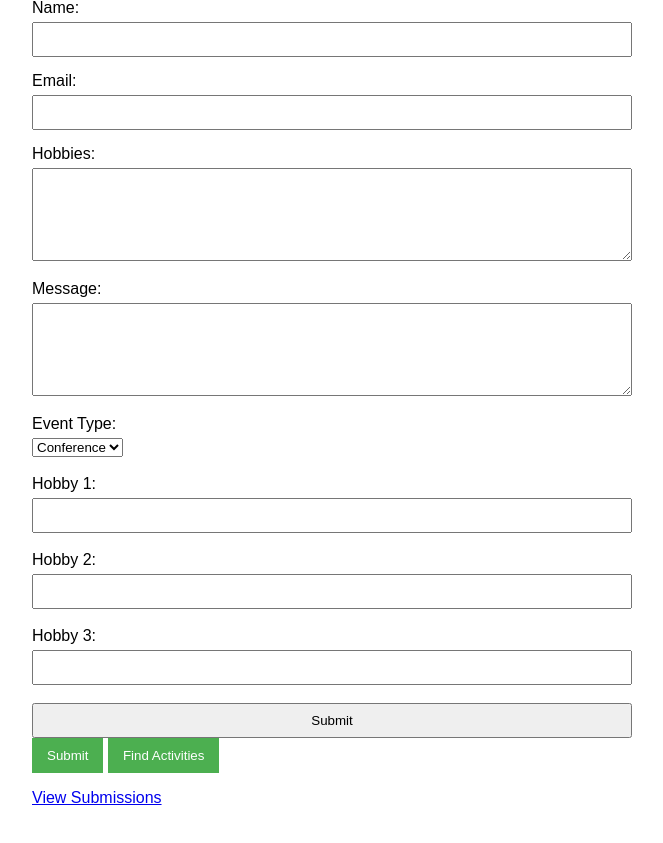
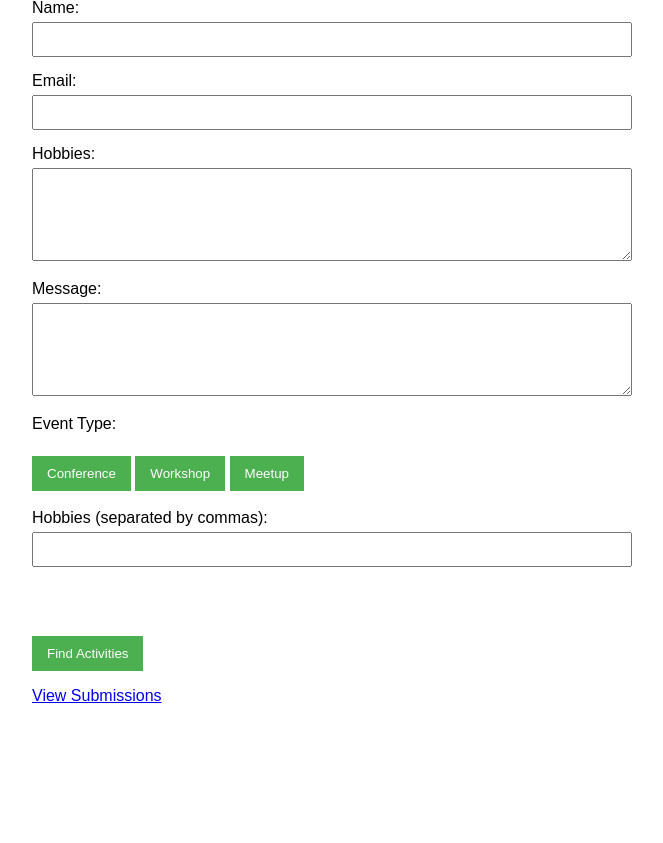
Before and after one commit to beaquino18/duckybara, a Flask app: template templates/form.html in a window 1280 px wide. Shown: the part 101-944 px from the top of the page, without its empty margins (308-971 px from the left). After the commit the page ends 804 px from the top, so only its background shows below. Run offline with Flask 3, Linux system fonts and the light colour scheme; the template is opened without the code that fills it, so the values that code supplies are empty.

Commit message:
Form not working, need debug in event type section.

```diff
--- a/app.py
+++ b/app.py
@@ -7,9 +7,18 @@ def index():
     return render_template('index.html', title='Home')
 
 # The route below is for building a form
-@app.route('/form')
+@app.route('/form',  methods=['POST'])
 def form():
     return render_template('form.html')
+    """
+    # below is the logic for the hobbies field where comma separated values are read individually
+    event_type = request.form['event_type']
+    hobbies = request.form['hobbies'].split(',')
+    # Save the data (for simplicity, we'll just print it here)
+    print(f"Event Type: {event_type}, Hobbies: {hobbies}")
+    return 'Form submitted successfully'
+    """
+
 
 if __name__ == '__main__':
     app.run(debug=True)
--- a/templates/form.html
+++ b/templates/form.html
@@ -50,16 +50,6 @@
 <body>
     <h1>Contact Form</h1>
 
-    {% with messages = get_flashed_messages() %}
-      {% if messages %}
-        <div class="flash-messages {% if 'successfully' in messages[0] %}flash-success{% else %}flash-error{% endif %}">
-          {% for message in messages %}
-            {{ message }}
-          {% endfor %}
-        </div>
-      {% endif %}
-    {% endwith %}
-
     <form method="POST" action="/">
         <div class="form-group">
             <label for="name">Name:</label>
@@ -81,24 +71,19 @@
             <textarea id="message" name="message" rows="5" required></textarea>
         </div>
 
-        <div>
+        <div class="form-group">
             <label for="event_type">Event Type:</label>
-            <select id="event_type" name="event_type" required>
-                <option value="Conference">Conference</option>
-                <option value="Workshop">Workshop</option>
-                <option value="Meetup">Meetup</option>
-            </select><br><br>
-            <label for="hobby1">Hobby 1:</label>
-            <input type="text" id="hobby1" name="hobby1"><br><br>
-            <label for="hobby2">Hobby 2:</label>
-            <input type="text" id="hobby2" name="hobby2"><br><br>
-            <label for="hobby3">Hobby 3:</label>
-            <input type="text" id="hobby3" name="hobby3"><br><br>
-            <input type="submit" value="Submit">
+            <br>
+            <button type="button" class="event-button" value="Conference" onclick="toggleSelection(this)">Conference</button>
+            <button type="button" class="event-button" value="Workshop" onclick="toggleSelection(this)">Workshop</button>
+            <button type="button" class="event-button" value="Meetup" onclick="toggleSelection(this)">Meetup</button><br><br>
+            <input type="hidden" id="event_type" name="event_type" required>
+            <label for="hobbies">Hobbies (separated by commas):</label>
+            <input type="text" id="hobbies" name="hobbies" required><br><br>
+            <br><br>
+
         </div>
 
-
-        <button type="submit">Submit</button>
         <button type="submit">Find Activities</button>
     </form>
 
```
